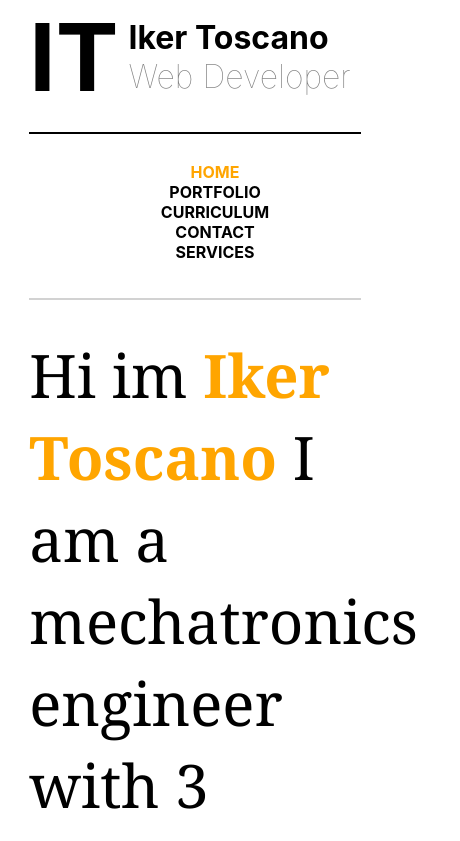
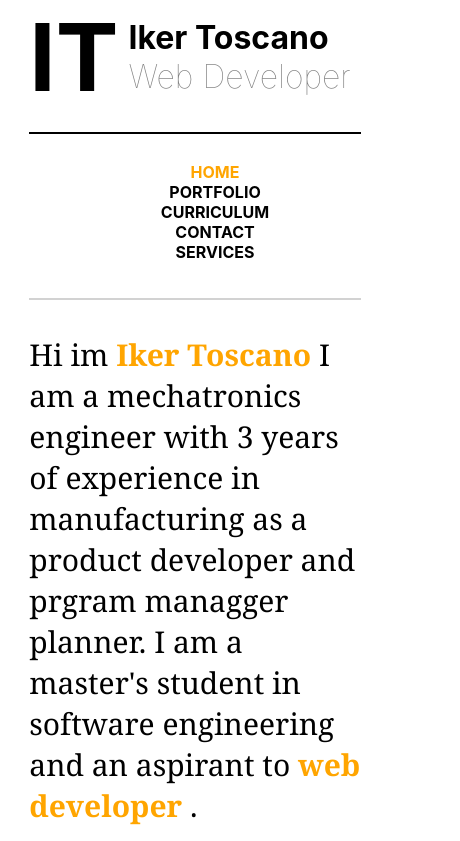
Before and after one commit to ikerismak/ikerismak-web, a React (Create React App) app: page /inicio in a window 390 px wide. Shown: the top 841 px of the page, 460 px wide, since content can reach past the window. Built offline with nearby package versions, Linux system fonts and the light colour scheme.

Commit message:
title second change

```diff
--- a/src/index.css
+++ b/src/index.css
@@ -492,6 +492,15 @@ button:hover{
 
 }
 
+.home h1{
+
+  font-family:  Georgia, 'Times New Roman', Times, serif;
+  font-weight: 200;
+  font-size: 30px;
+  margin-bottom: 0;
+
+}
+
 
 
 }
@@ -524,14 +533,7 @@ button:hover{
 
 }
 
-.home h1{
 
-  font-family:  Georgia, 'Times New Roman', Times, serif;
-  font-weight: 200;
-  font-size: 30px;
-  margin-bottom: 0;
-
-}
 
 
 
```
